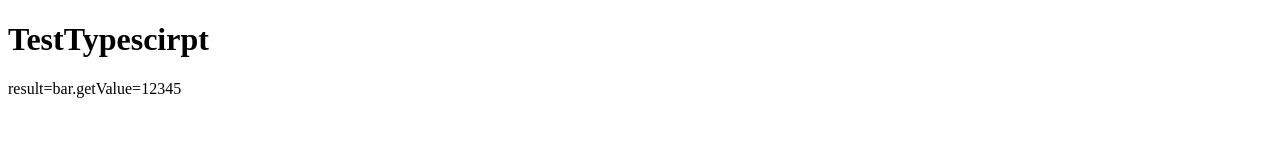
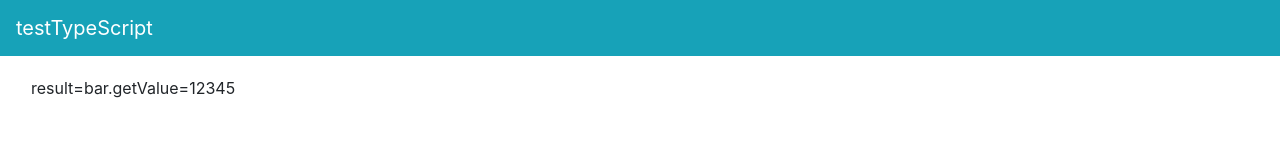
Before and after one commit to tomotaco/testTypescript, a website built with webpack: page views/index.html in a window 1280 px wide. Built offline with nearby package versions, Linux system fonts and the light colour scheme.

Commit message:
bootstrap を packages.json に追加。

```diff
--- a/package.json
+++ b/package.json
@@ -22,9 +22,11 @@
     "@babel/plugin-proposal-object-rest-spread": "^7.4.0",
     "@babel/preset-env": "^7.4.1",
     "@babel/preset-typescript": "^7.3.2",
+    "bootstrap": "^4.3.1",
     "css-loader": "^3.0.0",
     "file-loader": "^4.0.0",
     "jquery": "^3.4.1",
+    "popper.js": "^1.15.0",
     "style-loader": "^0.23.1",
     "ts-loader": "^6.0.4",
     "typescript": "^3.3.3",
--- a/static/ts/foo.ts
+++ b/static/ts/foo.ts
@@ -1,4 +1,6 @@
 import $ from "jquery"
+import "bootstrap/dist/css/bootstrap.min.css";
+import "bootstrap";
 import { Bar } from "./bar"
 
 let bar = new Bar(12345);
--- a/views/index.html
+++ b/views/index.html
@@ -6,8 +6,19 @@
     <title>TestTypeScript</title>
 </head>
 <body>
-    <h1>TestTypescirpt</h1>
-    result=<span id="result">Hoge</span>
+    <nav class="navbar navbar-expand-1g navbar-dark bg-info"> <!--  fixed-top -->
+        <a class="navbar-brand" href="/">testTypeScript</a>
+    </nav>
+
+    <div class="container-fluid">
+        <div class="pt-1 pb-5">
+            <div class="p-3">
+                result=<span id="result">Hoge</span>
+            </div>
+        </div>
+    </div>
+
+
 
     <script type="text/javascript" src="/dist/index.bundle.js"></script>
 </body>
--- a/webpack.config.js
+++ b/webpack.config.js
@@ -28,7 +28,6 @@ module.exports = {
 			},
 			{
 				test: /\.css$/,
-				exclude: /node_modules/,
 				use: [
 					"style-loader",
 					"css-loader",
```
Also changed, not shown: 1 other file.
